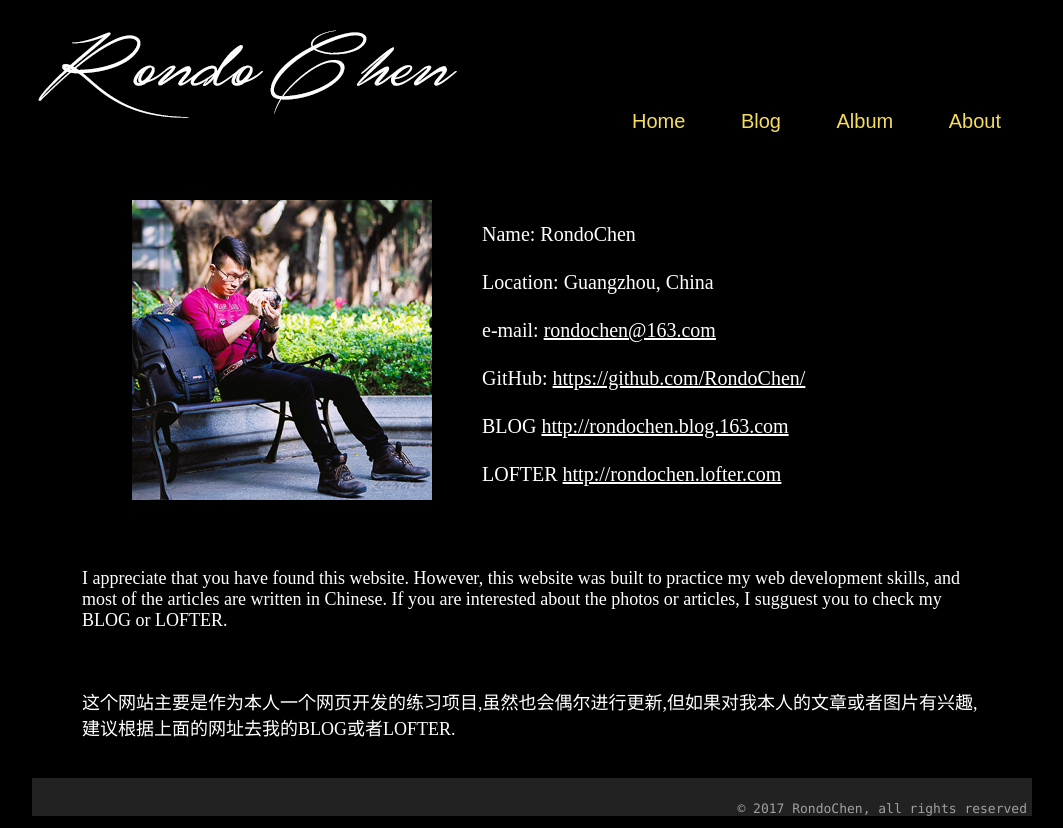
After one commit to RondoChen/myweb, a Flask app: page /about.html in a window 1280 px wide. The commit adds this page. Shown: the whole page, without its empty margins (108-1171 px from the left). Run offline with Flask 2, Linux system fonts and the light colour scheme.

Commit message:
About page and image upload script are added,meanwhile user-agent and ip_add location now can to detected

```diff
--- a/app.py
+++ b/app.py
@@ -12,7 +12,14 @@ app.secret_key='this is a secrect key'
 
 def add_viewed_record(path):
     ip=str(request.remote_addr)
-    sql="insert into viewed_record (ip_add,viewed_content) values ('%s','%s')"%(ip,path)
+    try:
+        _ip = str(request.headers["X-Real_IP"])
+        if _ip is not None:
+            ip = _ip
+    except:
+        pass
+    user_agent = request.headers.get('User-Agent')
+    sql="insert into viewed_record (ip_add,user_agent,viewed_content) values ('%s','%s','%s')"%(ip,user_agent,path)
     cur.execute(sql)
 
 @app.route('/')
@@ -263,6 +270,9 @@ def logout():
     return redirect(url_for('index'))
 
 
+@app.route('/about.html')
+def about():
+    return render_template("about.html")
 
 
 if __name__ == '__main__':
--- /dev/null
+++ b/static/about.css
@@ -0,0 +1,52 @@
+/*---------下面是about页面部分------------*/
+.about {
+    width: 100%;
+    min-height: 600px;
+    color: white;
+    font-family: "Microsoft Sans Serif";
+    font-size: 12px;
+    background-color: black;
+}
+
+.info {
+    height:400px;
+    width:900px;
+    margin-left: auto;
+    margin-right: auto;
+    display: block;
+    color:white;
+    font-size: 20px;
+    line-height: 140%;
+}
+
+.head_portrait {
+    width: 300px;
+    height:300px;
+    margin:50px;
+    float:left;
+}
+
+.information {
+    width:500px;
+    height: 300px;
+    margin-top: 50px;
+    margin-bottom: 50px;
+    float:left;
+}
+
+.info a:link,a:visited {
+    text-decoration:underline;
+    color: white;
+}
+
+.info a:active,a:hover {
+    color:#f5dd5d;
+}
+
+.desc {
+    width: 900px;
+    min-height:200px;
+    margin-left: auto;
+    margin-right: auto;
+    font-size: 18px;
+}
--- a/static/main.css
+++ b/static/main.css
@@ -1,7 +1,3 @@
-*{
-    margin: 0px;
-}
-
 body {
     background-color:black;
     width: 1000px;
@@ -14,7 +10,6 @@ body {
     height:150px;
 }
 .page-title {
-    background-color: grey;
     background-image: url('logo.jpg');
     width:430px;
     height:100%;
@@ -41,11 +36,12 @@ src: url('../Signarita Zhai Rhianne.ttf');
 
 
 .bottom {
+    margin-top: 10px;
     height: 50px;
     width:1000px;
     background-color: black;
-    float: left;
-    position:absolute;
+    /*float: left;*/
+    /*position:absolute;*/
 }
 
 .footer {
@@ -60,9 +56,9 @@ src: url('../Signarita Zhai Rhianne.ttf');
 
 .nav-bar {
     height: 20px;
-    width: 400px;
+    width: 500px;
     position: relative;
-    left: 600px;
+    left: 550px;
     top: -40px;
 }
 
@@ -85,11 +81,11 @@ src: url('../Signarita Zhai Rhianne.ttf');
 
 .nav-bar a:link,a:visited {
     text-decoration: none;
-    color: white;
+    color: #f5dd5d;
 }
 
 .nav-bar a:active,a:hover {
-    color:#A5D6D9;
+    color:#f5dd5d;
 }
 /*---------下面是blog页面部分----------*/
 .blog_content {
@@ -292,7 +288,7 @@ src: url('../Signarita Zhai Rhianne.ttf');
     color:white;
     font-family: "Microsoft Sans Serif";
     background-color: black;
-    /*min-height: 600px;*/
+    min-height: 2000px;
     padding:20px;
 }
 
@@ -347,6 +343,7 @@ src: url('../Signarita Zhai Rhianne.ttf');
 /*---------下面是photo页面部分------------*/
 .photo_pannel {
     width:720px;
+    min-height: 2000px;
     margin:0px auto;
     color:white;
 
--- /dev/null
+++ b/templates/about.html
@@ -0,0 +1,21 @@
+{% extends "base.html" %}
+{% block content %}
+<div class="about">
+    <div class="info">
+        <div class="head_portrait"><img src="/static/head.jpg"></div>
+        <div class="information">
+            <p>Name: RondoChen</p>
+            <p>Location: Guangzhou, China</p>
+            <p>e-mail: <a href="mailto:rondochen@163.com">rondochen@163.com</a></p>
+            <p>GitHub: <a href="https://github.com/RondoChen/" target="_blank">https://github.com/RondoChen/</a></p>
+            <p>BLOG <a href="http://rondochen.blog.163.com" target="_blank">http://rondochen.blog.163.com</a></p>
+        	<p>LOFTER <a href="http://rondochen.lofter.com" target="_blank">http://rondochen.lofter.com</a></p>
+        </div>
+    </div>
+    <div class="desc">
+        <p>I appreciate that you have found this website. However, this website was built to practice my web development skills, and most of the articles are written in Chinese. If you are interested about the photos or articles, I sugguest you to check my BLOG or LOFTER. </p>
+        <br>
+        <p>这个网站主要是作为本人一个网页开发的练习项目,虽然也会偶尔进行更新,但如果对我本人的文章或者图片有兴趣,建议根据上面的网址去我的BLOG或者LOFTER.</p>
+    </div>
+</div>
+{% endblock %}
--- a/templates/base.html
+++ b/templates/base.html
@@ -3,6 +3,7 @@
 <head>
     <meta charset="UTF-8">
     <title>RondoChen's Website</title>
+    <link rel="stylesheet" type="text/css" href="/static/about.css">
     <link rel="stylesheet" type="text/css" href="/static/main.css">
 </head>
 <body>
@@ -13,6 +14,8 @@
             <li><a href="/">Home</a></li>
             <li><a href="/blog/">Blog</a></li>
             <li><a href="/album/">Album</a></li>
+            <li><a href="/about.html">About</a></li>
+
         </ul>
 
     </div>
@@ -22,9 +25,7 @@
 
 <div class="bottom" id="bottom">
     <div class="footer">
-    	<p>© 2016 RondoChen, all rights reserved</p>
-	<p>LOFTER <a href="http://rondochen.lofter.com" target="_blank">http://rondochen.lofter.com</a></p>
-	<p>LOFTER <a href="http://rondochen.blog.163.com" target="_blank">http://rondochen.blog.163.com</a></p>
+    	<p>© 2017 RondoChen, all rights reserved</p>
     </div>
 </div>
 </body>
```
Also changed, not shown: script/image_upload.py (added, +85 -0 lines), script/update_ip_location.py (added, +45 -0 lines), static/head.jpg (added).
